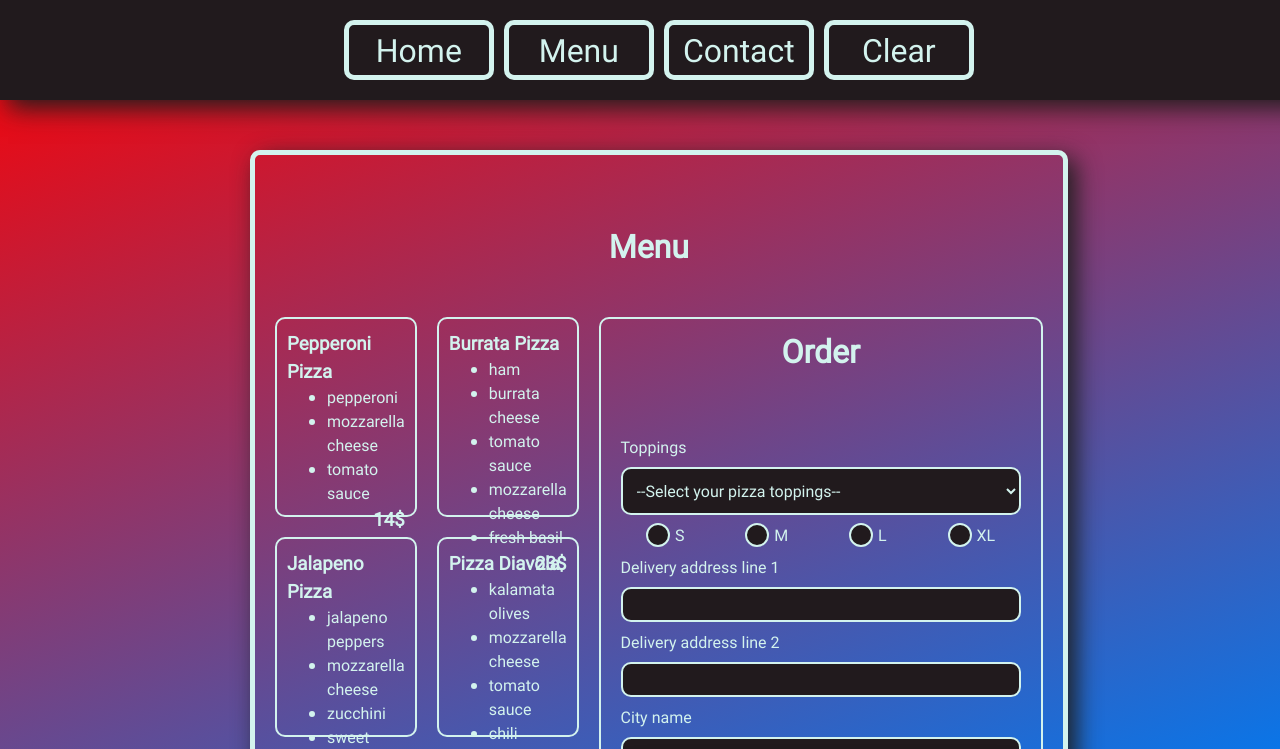
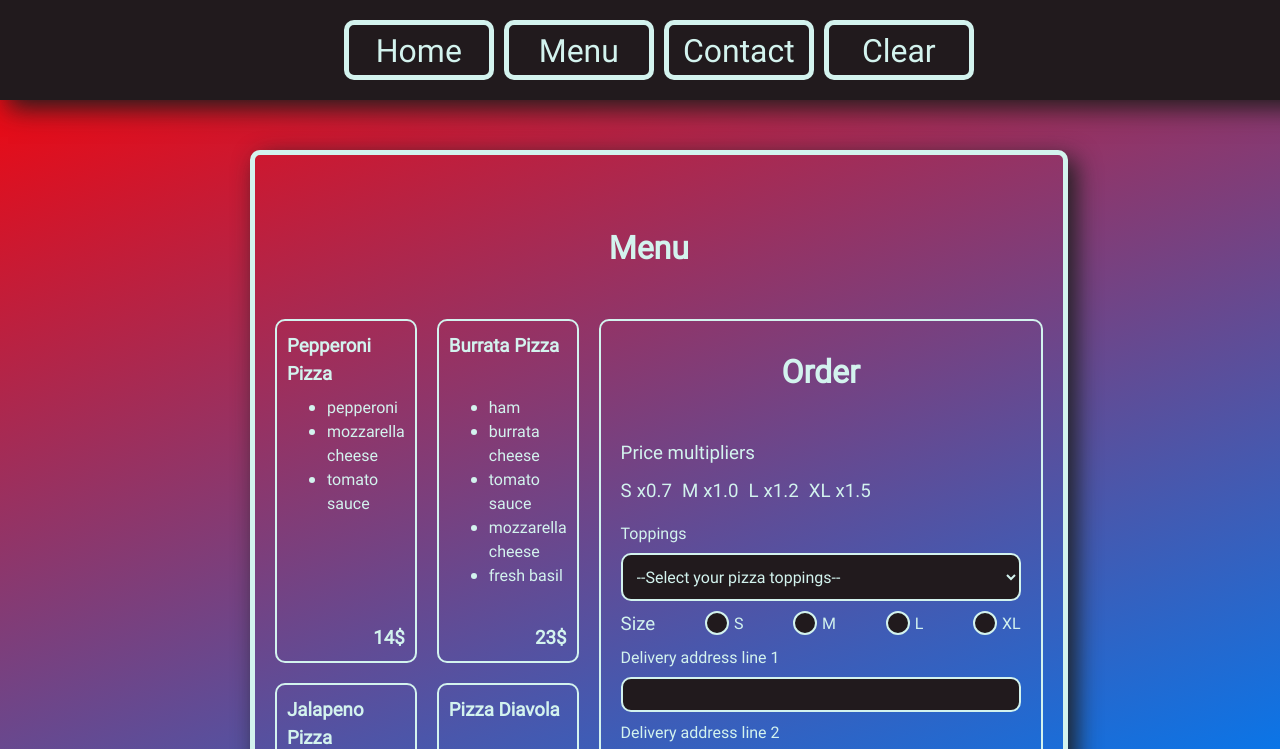
Before and after one commit to filipkk78/restaurant-page, a website built with webpack: page src/template.html in a window 1280 px wide. Both pictures are taken after a click on the button "Menu". Shown: the top 749 px of the page. Built offline with nearby package versions, Linux system fonts and the light colour scheme.

Commit message:
Add function to order form

```diff
--- a/src/index.js
+++ b/src/index.js
@@ -10,7 +10,7 @@ function clearPage() {
     }
 }
 
-// document.addEventListener("DOMContentLoaded", loadHomePage);
+document.addEventListener("DOMContentLoaded", loadHomePage);
 
 const homeBtn = document.querySelector("#home");
 homeBtn.addEventListener("click", () => {
--- a/src/modules/menu.js
+++ b/src/modules/menu.js
@@ -1,10 +1,14 @@
+import clearPage from "..";
+import loadHomePage from "./home";
+
 const pizzas = [];
 
 class pizza {
-    constructor(name, toppings, price) {
+    constructor(name, toppings, price, val) {
     this.name = name;
     this.toppings = toppings;
     this.price = price;
+    this.val = val
     pizzas.push(this);
 }
 }
@@ -16,7 +20,8 @@ const pepperoni = new pizza(
         "mozzarella cheese",
         "tomato sauce"
     ],
-    14
+    14,
+    "pepperoni"
 );
 const burrata = new pizza(
     "Burrata Pizza",
@@ -27,7 +32,8 @@ const burrata = new pizza(
         "mozzarella cheese",
         "fresh basil"
     ],
-    23
+    23,
+    "burrata"
 );
 const jalapeno = new pizza(
     "Jalapeno Pizza",
@@ -38,7 +44,8 @@ const jalapeno = new pizza(
         "sweet corn",
         "salsa verde"
     ],
-    32
+    32,
+    "jalapeno"
 );
 
 const diavola = new pizza (
@@ -49,7 +56,8 @@ const diavola = new pizza (
         "tomato sauce",
         "chili peppers"
     ],
-    19
+    19,
+    "diavola"
 );
 
 const hawaiian = new pizza (
@@ -60,7 +68,8 @@ const hawaiian = new pizza (
         "tomato sauce",
         "pineapple"
     ],
-    26
+    26,
+    "hawaiian"
 );
 
 const taco = new pizza (
@@ -72,10 +81,9 @@ const taco = new pizza (
         "onion",
         "tortilla chips"
     ],
-    21
+    21,
+    "taco"
 )
-
-// console.log(pizzas);
 
 function loadMenuPage() {
     const content = document.querySelector("#content");
@@ -103,6 +111,58 @@ function loadMenuPage() {
     menuSidebar.appendChild(h1two);
     h1two.textContent = "Order";
     //
+    const prices = document.createElement("div");
+    prices.classList.add("prices");
+    menuSidebar.appendChild(prices);
+    //
+    const priceMultipliersTitle = document.createElement("p");
+    priceMultipliersTitle.textContent = "Price multipliers";
+    prices.appendChild(priceMultipliersTitle);
+    //
+    const priceMultipliers = document.createElement("div");
+    priceMultipliers.classList.add("price-multipliers");
+    prices.appendChild(priceMultipliers);
+    //
+    const priceContainerS = document.createElement("div");
+    priceContainerS.classList.add("price-container");
+    priceMultipliers.appendChild(priceContainerS);
+    const priceContainerSizeS = document.createElement("p");
+    priceContainerSizeS.textContent = "S";
+    priceContainerS.appendChild(priceContainerSizeS);
+    const priceContainerMultiplierS = document.createElement("p");
+    priceContainerMultiplierS.textContent = "x0.7";
+    priceContainerS.appendChild(priceContainerMultiplierS);
+    //
+    const priceContainerM = document.createElement("div");
+    priceContainerM.classList.add("price-container");
+    priceMultipliers.appendChild(priceContainerM);
+    const priceContainerSizeM = document.createElement("p");
+    priceContainerSizeM.textContent = "M";
+    priceContainerM.appendChild(priceContainerSizeM);
+    const priceContainerMultiplierM = document.createElement("p");
+    priceContainerMultiplierM.textContent = "x1.0";
+    priceContainerM.appendChild(priceContainerMultiplierM);
+    //
+    const priceContainerL = document.createElement("div");
+    priceContainerL.classList.add("price-container");
+    priceMultipliers.appendChild(priceContainerL);
+    const priceContainerSizeL = document.createElement("p");
+    priceContainerSizeL.textContent = "L";
+    priceContainerL.appendChild(priceContainerSizeL);
+    const priceContainerMultiplierL = document.createElement("p");
+    priceContainerMultiplierL.textContent = "x1.2";
+    priceContainerL.appendChild(priceContainerMultiplierL);
+    //
+    const priceContainerXL = document.createElement("div");
+    priceContainerXL.classList.add("price-container");
+    priceMultipliers.appendChild(priceContainerXL);
+    const priceContainerSizeXL = document.createElement("p");
+    priceContainerSizeXL.textContent = "XL";
+    priceContainerXL.appendChild(priceContainerSizeXL);
+    const priceContainerMultiplierXL = document.createElement("p");
+    priceContainerMultiplierXL.textContent = "x1.5";
+    priceContainerXL.appendChild(priceContainerMultiplierXL);
+    //
     const form = document.createElement("form");
     menuSidebar.appendChild(form);
     //
@@ -121,39 +181,19 @@ function loadMenuPage() {
     selectDefault.textContent = "--Select your pizza toppings--"
     select.appendChild(selectDefault);
     //
-    const pepperoni = document.createElement("option");
-    pepperoni.setAttribute("value", "pepperoni");
-    pepperoni.textContent = "Pepperoni Pizza";
-    select.appendChild(pepperoni);
-    //
-    const burrata = document.createElement("option");
-    burrata.setAttribute("value", "burrata");
-    burrata.textContent = "Burrata Pizza";
-    select.appendChild(burrata);
-    //
-    const jalapeno = document.createElement("option");
-    jalapeno.setAttribute("value", "jalapeno");
-    jalapeno.textContent = "Jalapeno Pizza";
-    select.appendChild(jalapeno);
-    //
-    const diavola = document.createElement("option");
-    diavola.setAttribute("value", "diavola");
-    diavola.textContent = "Pizza Diavola";
-    select.appendChild(diavola);
-    //
-    const hawaiian = document.createElement("option");
-    hawaiian.setAttribute("value", "hawaiian");
-    hawaiian.textContent = "Hawaiian Pizza";
-    select.appendChild(hawaiian);
-    //
-    const taco = document.createElement("option");
-    taco.setAttribute("value", "taco");
-    taco.textContent = "Taco Pizza";
-    select.appendChild(taco);
-    //
+    for (let k = 0; k < pizzas.length; k++) {
+        const selectOption = document.createElement("option");
+        selectOption.setAttribute("value", k);
+        selectOption.textContent = pizzas[k].name;
+        select.appendChild(selectOption);
+    };
     const radios = document.createElement("div");
     radios.classList.add("radios");
     form.appendChild(radios);
+    //
+    const size = document.createElement("p");
+    size.textContent = "Size";
+    radios.appendChild(size);
     //
     const radioContainerOne = document.createElement("div");
     radioContainerOne.classList.add("radio-container");
@@ -175,6 +215,7 @@ function loadMenuPage() {
     radioS.setAttribute("type", "radio");
     radioS.setAttribute("name", "size");
     radioS.setAttribute("id", "s");
+    radioS.setAttribute("value", 0.8);
     radioContainerOne.appendChild(radioS);
     const radioOneLabel = document.createElement("label");
     radioOneLabel.setAttribute("for", "s");
@@ -185,6 +226,7 @@ function loadMenuPage() {
     radioM.setAttribute("type", "radio");
     radioM.setAttribute("name", "size");
     radioM.setAttribute("id", "m");
+    radioM.setAttribute("value", 1);
     radioContainerTwo.appendChild(radioM);
     const radioTwoLabel = document.createElement("label");
     radioTwoLabel.setAttribute("for", "m");
@@ -195,6 +237,7 @@ function loadMenuPage() {
     radioL.setAttribute("type", "radio");
     radioL.setAttribute("name", "size");
     radioL.setAttribute("id", "l");
+    radioL.setAttribute("value", 1.2);
     radioContainerThree.appendChild(radioL);
     const radioThreeLabel = document.createElement("label");
     radioThreeLabel.setAttribute("for", "l");
@@ -205,6 +248,7 @@ function loadMenuPage() {
     radioXL.setAttribute("type", "radio");
     radioXL.setAttribute("name", "size");
     radioXL.setAttribute("id", "xl");
+    radioXL.setAttribute("value", 1.5);
     radioContainerFour.appendChild(radioXL);
     const radioFourLabel = document.createElement("label");
     radioFourLabel.setAttribute("for", "xl");
@@ -251,21 +295,46 @@ function loadMenuPage() {
     btn.setAttribute("type", "submit");
     btn.textContent = "Submit";
     form.appendChild(btn);
+    btn.addEventListener("click", () => {
+        const pizzaType = document.querySelector("select").value;
+        const pizzaSize = document.querySelector('input[name="size"]:checked').value;
+        const pizzaPrice = pizzas[pizzaType].price*pizzaSize
+        //
+        while (container.firstChild) {
+            container.removeChild(container.lastChild);
+        };
+        const h1 = document.createElement("h1");
+        h1.textContent = "Thank you for placing your order";
+        container.appendChild(h1);
+        const p1 = document.createElement("p");
+        p1.textContent = `Your price is ${pizzaPrice+2}$ (${pizzaPrice} + 2$ delivery fee)`;
+        container.appendChild(p1);
+        const p = document.createElement("p");
+        p.textContent = "Please wait while we prepare your food"
+        container.appendChild(p);
+        const nextGoHome = document.createElement("p");
+        nextGoHome.addEventListener("click", () => {
+            clearPage()
+            loadHomePage()
+        });
+        nextGoHome.classList.add("link");
+        nextGoHome.textContent = "Back to home page";
+        container.appendChild(nextGoHome);
+    });
     //
     const menu = document.createElement("div");
     menu.classList.add("menu");
     menuContainer.appendChild(menu);
     //
-    for (let i = 0; i < 6 ; i++) {
+    for (let i = 0; i < pizzas.length ; i++) {
     const menuCard = document.createElement("div");
     menuCard.classList.add("menu-card");
     menuCard.setAttribute("id", `card${i}`);
     menu.appendChild(menuCard);
     }
-    for(let i = 0; i < 6 ; i++) {
+    for(let i = 0; i < pizzas.length ; i++) {
         const currentPizza = pizzas[i];
         const currentCard = document.querySelector(`#card${i}`);
-        console.log(`Current pizza is ${currentPizza.name}`);
         const pizzaName = document.createElement("h3");
         pizzaName.textContent = currentPizza.name;
         currentCard.appendChild(pizzaName);
--- a/src/styles.css
+++ b/src/styles.css
@@ -180,7 +180,7 @@ input:user-invalid {
 .menu-container {
   width: 100%;
   display: grid;
-  grid-template: 2fr 9fr / 3fr 1fr;
+  grid-template: 1fr 8fr / 5fr 2fr;
   padding: 0px 20px 0px 0px;
 }
 
@@ -192,14 +192,14 @@ input:user-invalid {
   border-radius: 10px;
   margin: 0px 20px 0px 20px;
   display: grid;
-  grid-template-rows: 1fr 8fr 1fr;
+  grid-template-rows: 100px 100px ;
   align-items: center;
   justify-items: center;
 }
 
 .menu-card {
   width: 100%;
-  height: 200px;
+  height: calc(100/3);
   color: var(--accent-color);;
   border: 2px solid var(--accent-color);
   border-radius: 10px;
@@ -210,18 +210,19 @@ input:user-invalid {
 
 .card-price {
   justify-self: end;
+  align-self: end;
 }
 
-.radio-container {
+.radio-container, .price-container {
   display: flex;
   justify-content: center;
   align-items: center;
   gap: 5px;
 }
 
-.radios {
+.radios, .price-multipliers {
   display: flex;
-  justify-content: space-around;
+  justify-content: space-between;
   align-items: center;
   gap: 10px;
 }
@@ -248,3 +249,30 @@ input[type="radio"]::before{
 input[type="radio"]:checked::before {
   transform: scale(1);
 }
+
+.prices {
+  display: grid;
+  grid-template-rows: 1fr 1fr;
+  justify-items: center;
+  align-items: center;
+  gap: 10px;
+  width: 100%;
+  padding: 0 20px;
+}
+
+.prices p {
+  justify-self: start;
+}
+
+.menu-sidebar p {
+  font-size: 1.17em;
+  font-weight: 500;
+}
+
+.menu-sidebar form {
+  align-self: start;
+}
+
+.price-multipliers {
+  justify-self: start;
+}
```
